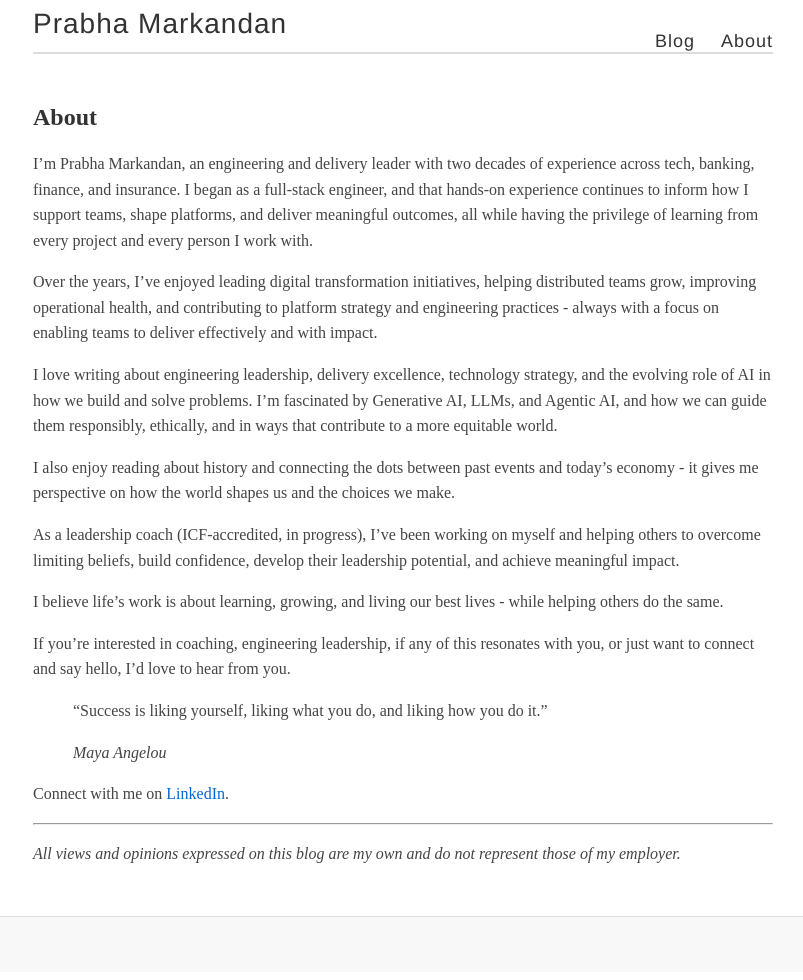
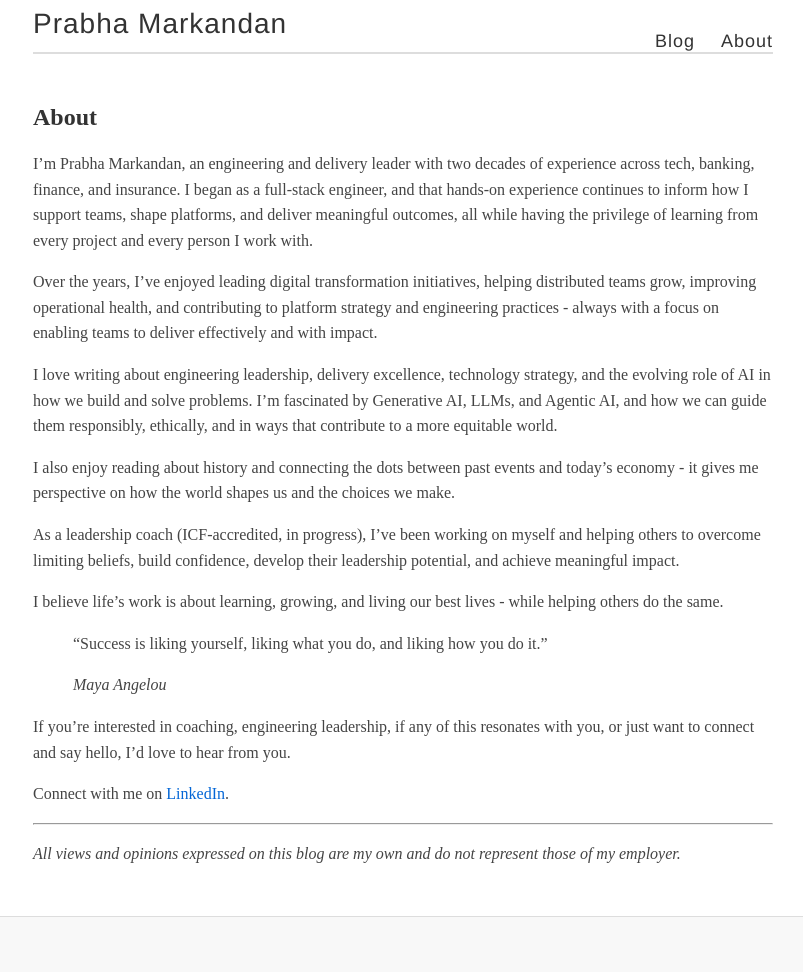
Before and after one commit to prabhamarkandan/prabhamarkandan.github.io, a Jekyll site: the page built from about.md, in a window 1280 px wide. Shown: the whole page, without its empty margins (237-1040 px from the left). Built offline with Jekyll 4.4.1, drawn with Linux system fonts in a browser that asks for light colours.

```diff
--- a/about.md
+++ b/about.md
@@ -17,11 +17,12 @@ As a leadership coach (ICF-accredited, in progress), I’ve been working on myse
 
 I believe life’s work is about learning, growing, and living our best lives - while helping others do the same.
 
-If you’re interested in coaching, engineering leadership, if any of this resonates with you, or just want to connect and say hello, I’d love to hear from you.
-
 > "Success is liking yourself, liking what you do, and liking how you do it."
 >
 > *Maya Angelou*
+
+
+If you’re interested in coaching, engineering leadership, if any of this resonates with you, or just want to connect and say hello, I’d love to hear from you.
 
 Connect with me on [LinkedIn](https://www.linkedin.com/in/prabha-markandan-24816918/).
 
```
